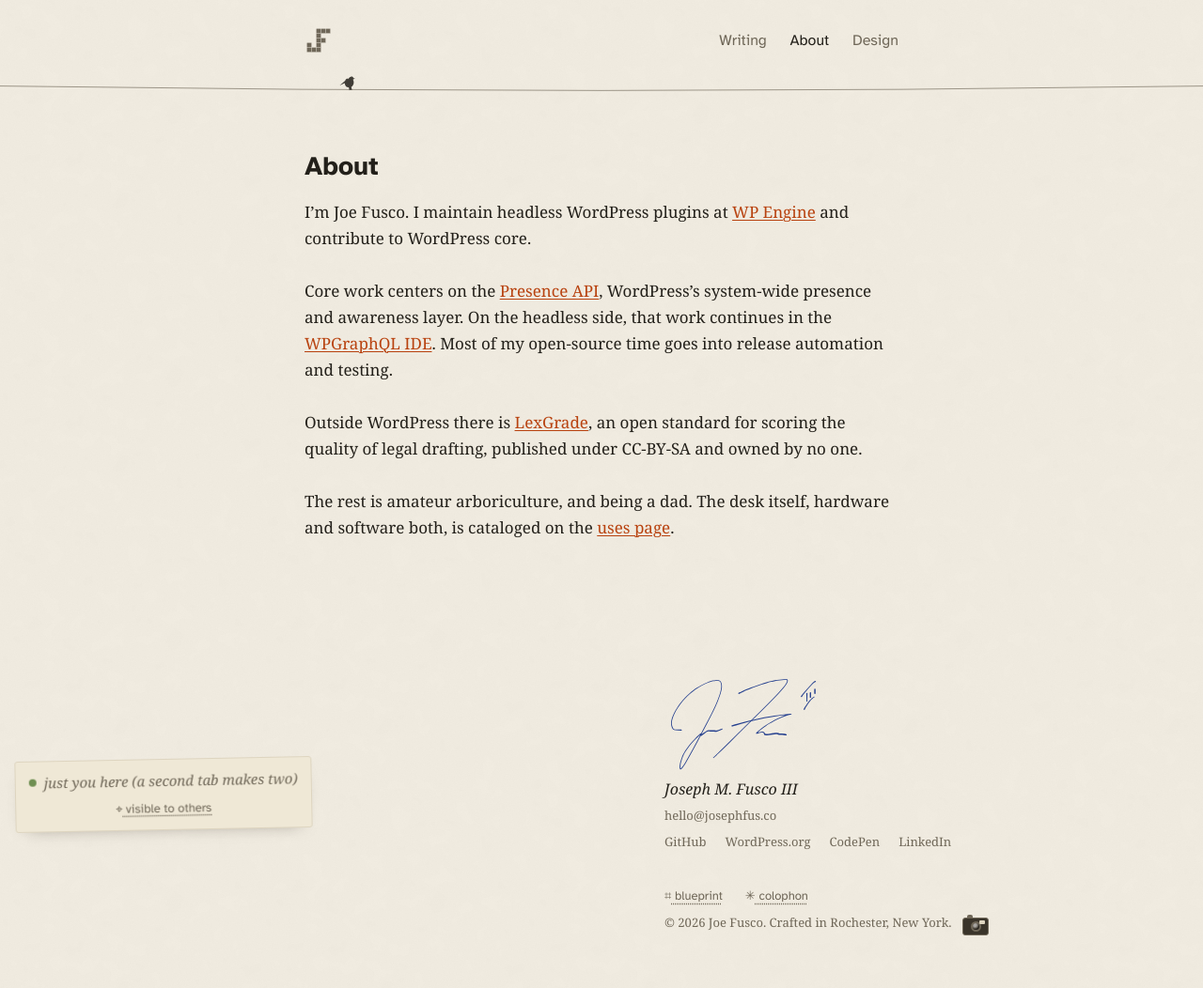
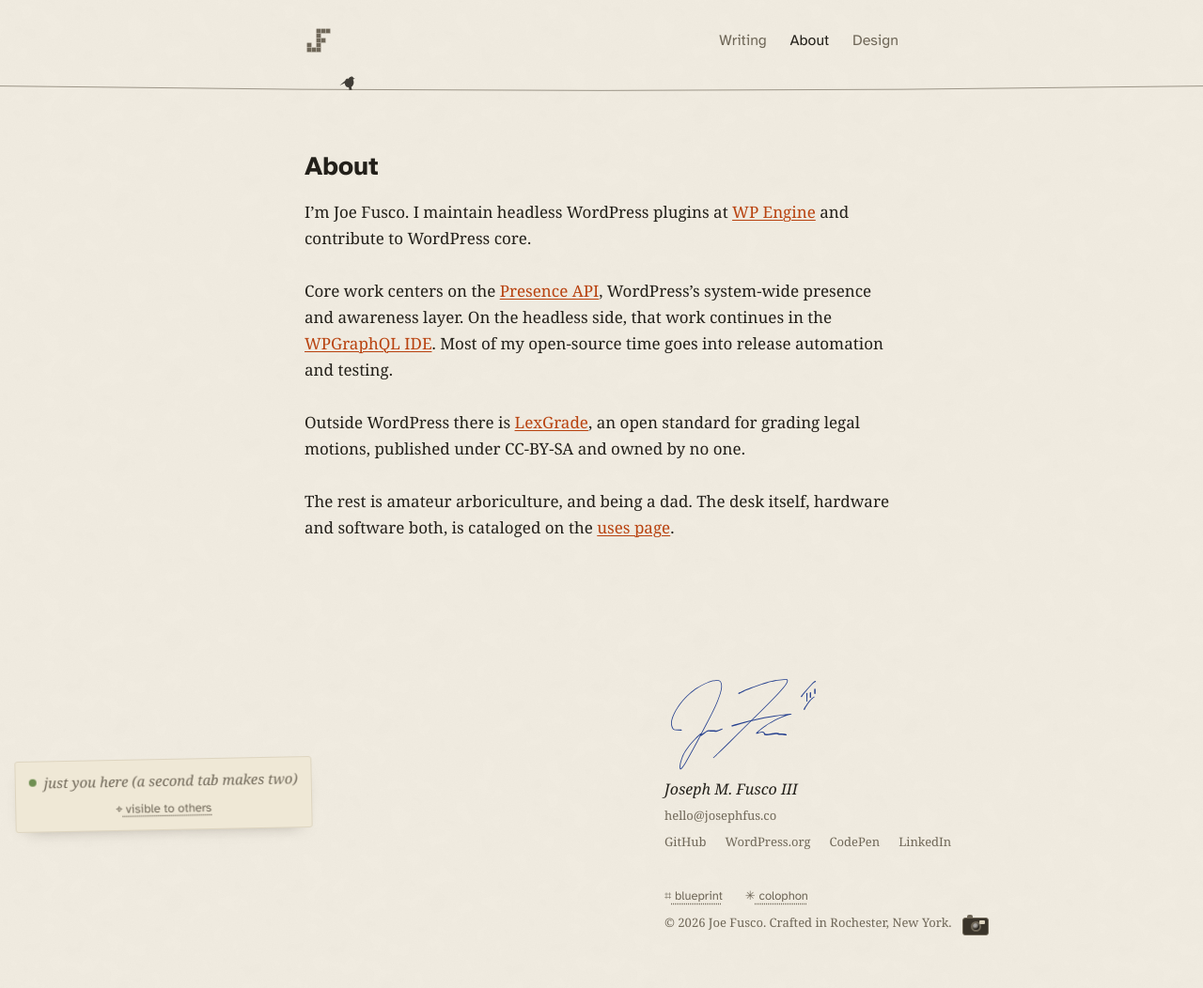
Before and after one commit to josephfusco/josephfusco.github.io, a Jekyll site: the page built from about.md, in a window 1280 px wide. Shown: the whole page at 94% size. Built offline with Jekyll 4.4.1, drawn with Linux system fonts in a browser that asks for light colours.

Commit message:
Audit pass: the exhibit pops again, one phrasing for LexGrade
The rhythm layer's blockquote shorthand overrode the exhibit's
negative side margins, quietly flattening the pop; blockquote
leaves that shorthand. LexGrade is described identically
everywhere now, an open standard for grading legal motions,
matching the standard's own scope. The post-nav gets a full
breath of air above it.

Co-Authored-By: Claude Fable 5 <noreply@anthropic.com>
Claude-Session: https://claude.ai/code/session_019vAcPMvpcgUVRcyZCqV9hM

```diff
--- a/about.md
+++ b/about.md
@@ -7,6 +7,6 @@ I'm Joe Fusco. I maintain headless WordPress plugins at [WP Engine](https://wpen
 
 Core work centers on the [Presence API](https://github.com/WordPress/presence-api), WordPress's system-wide presence and awareness layer. On the headless side, that work continues in the [WPGraphQL IDE](https://wordpress.org/plugins/wpgraphql-ide/). Most of my open-source time goes into release automation and testing.
 
-Outside WordPress there is [LexGrade](https://lexgrade.org), an open standard for scoring the quality of legal drafting, published under CC-BY-SA and owned by no one.
+Outside WordPress there is [LexGrade](https://lexgrade.org), an open standard for grading legal motions, published under CC-BY-SA and owned by no one.
 
 The rest is amateur arboriculture, and being a dad. The desk itself, hardware and software both, is cataloged on the [uses page](/uses).
--- a/assets/css/redesign.css
+++ b/assets/css/redesign.css
@@ -286,6 +286,7 @@ section.block > h2 {
   justify-content: space-between;
   gap: 1rem;
   font-size: 0.9375rem;
+  margin-top: var(--lh);
 }
 
 /* ---- Life layer: motifs recycled from codepen.io/fusco ---- */
@@ -922,7 +923,7 @@ section.block > h2 {
   margin: 0 0 var(--lh);
 }
 .prose h2 { font-size: 1.25rem; line-height: var(--lh); margin: var(--lh) 0 0.875rem; }
-.prose p, .prose ul, .prose ol, .prose blockquote { margin: 0 0 var(--lh); }
+.prose p, .prose ul, .prose ol { margin: 0 0 var(--lh); }
 .prose pre { margin: 0 0 var(--lh); line-height: var(--lh); }
 .post-nav { margin-top: var(--lh); padding-top: 0; line-height: var(--lh); }
 
--- a/index.html
+++ b/index.html
@@ -44,7 +44,7 @@ layout: default
 				</div>
 				<div>
 					<h3><a href="https://lexgrade.org">LexGrade</a> <span class="tag">access to justice</span></h3>
-					<p>An open standard for scoring the quality of legal drafting. Openly published, owned by no one.</p>
+					<p>An open standard for grading legal motions. Openly published, owned by no one.</p>
 				</div>
 			</li>
 		</ul>
```
